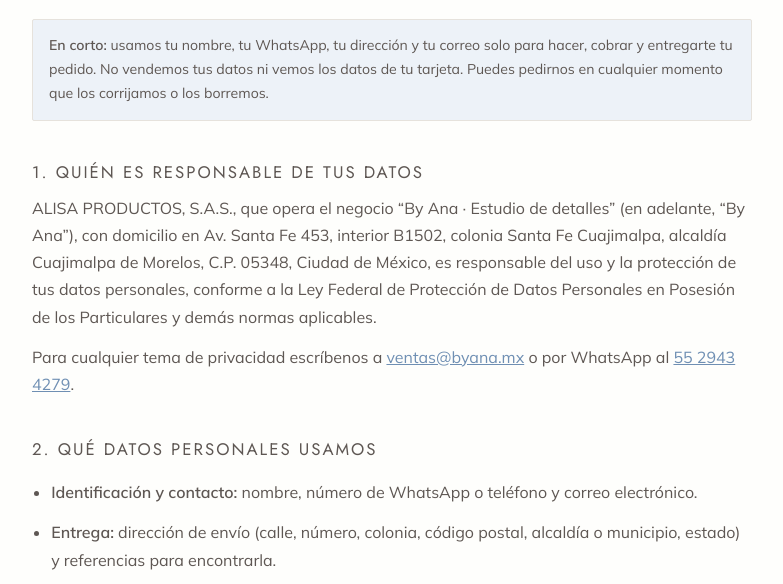
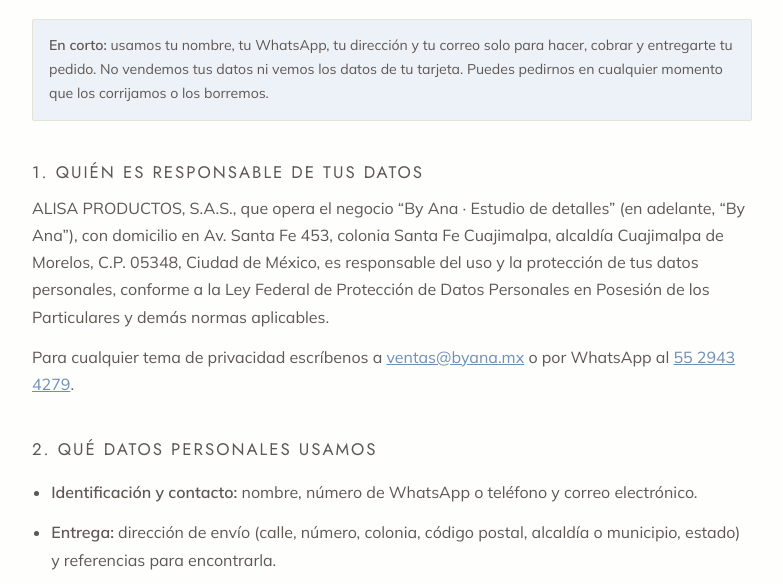
Before and after one commit to avinay77/byana-sitio, a plain HTML site: page privacidad.html in a window 1280 px wide. Shown: the part 214-798 px from the top of the page, without its empty margins (248-1031 px from the left). Drawn offline with Linux system fonts and the light colour scheme.

Commit message:
Legales: quitar el número interior del domicilio (#4)
* Términos y Condiciones y Aviso de Privacidad, links en el pie y casilla de aceptación en el carrito

Co-Authored-By: Claude Opus 5.5 <noreply@anthropic.com>
Claude-Session: https://claude.ai/code/session_01XKefZqnobEPFyFkLf8uoBH

* Legales: datos de ALISA PRODUCTOS, S.A.S. (razón social, RFC, domicilio fiscal), precios con IVA y facturación

Co-Authored-By: Claude Opus 5.5 <noreply@anthropic.com>
Claude-Session: https://claude.ai/code/session_01XKefZqnobEPFyFkLf8uoBH

* Legales: correo ventas@byana.mx, horario, 48 h para reportar daños y cambios en 5 días

Co-Authored-By: Claude Opus 5.5 <noreply@anthropic.com>
Claude-Session: https://claude.ai/code/session_01XKefZqnobEPFyFkLf8uoBH

* Quitar el anticipo del 50%: todos los pedidos se pagan completos

Co-Authored-By: Claude Opus 5.5 <noreply@anthropic.com>
Claude-Session: https://claude.ai/code/session_01XKefZqnobEPFyFkLf8uoBH

* Regresar el anticipo del 50% solo para pedidos por WhatsApp; en línea se paga el total

Co-Authored-By: Claude Opus 5.5 <noreply@anthropic.com>
Claude-Session: https://claude.ai/code/session_01XKefZqnobEPFyFkLf8uoBH

* Legales: quitar el número interior del domicilio

Co-Authored-By: Claude Opus 5.5 <noreply@anthropic.com>
Claude-Session: https://claude.ai/code/session_01XKefZqnobEPFyFkLf8uoBH

---------

Co-authored-by: Claude <noreply@anthropic.com>

```diff
--- a/privacidad.html
+++ b/privacidad.html
@@ -24,7 +24,7 @@
   <p class="nota"><strong>En corto:</strong> usamos tu nombre, tu WhatsApp, tu dirección y tu correo solo para hacer, cobrar y entregarte tu pedido. No vendemos tus datos ni vemos los datos de tu tarjeta. Puedes pedirnos en cualquier momento que los corrijamos o los borremos.</p>
 
   <h2>1. Quién es responsable de tus datos</h2>
-  <p>ALISA PRODUCTOS, S.A.S., que opera el negocio “By Ana · Estudio de detalles” (en adelante, “By Ana”), con domicilio en Av. Santa Fe 453, interior B1502, colonia Santa Fe Cuajimalpa, alcaldía Cuajimalpa de Morelos, C.P. 05348, Ciudad de México, es responsable del uso y la protección de tus datos personales, conforme a la Ley Federal de Protección de Datos Personales en Posesión de los Particulares y demás normas aplicables.</p>
+  <p>ALISA PRODUCTOS, S.A.S., que opera el negocio “By Ana · Estudio de detalles” (en adelante, “By Ana”), con domicilio en Av. Santa Fe 453, colonia Santa Fe Cuajimalpa, alcaldía Cuajimalpa de Morelos, C.P. 05348, Ciudad de México, es responsable del uso y la protección de tus datos personales, conforme a la Ley Federal de Protección de Datos Personales en Posesión de los Particulares y demás normas aplicables.</p>
   <p>Para cualquier tema de privacidad escríbenos a <a href="mailto:ventas@byana.mx">ventas@byana.mx</a> o por WhatsApp al <a href="https://wa.me/525529434279">55 2943 4279</a>.</p>
 
   <h2>2. Qué datos personales usamos</h2>
```
Also changed, not shown: terminos.html (+1 -1 lines).
